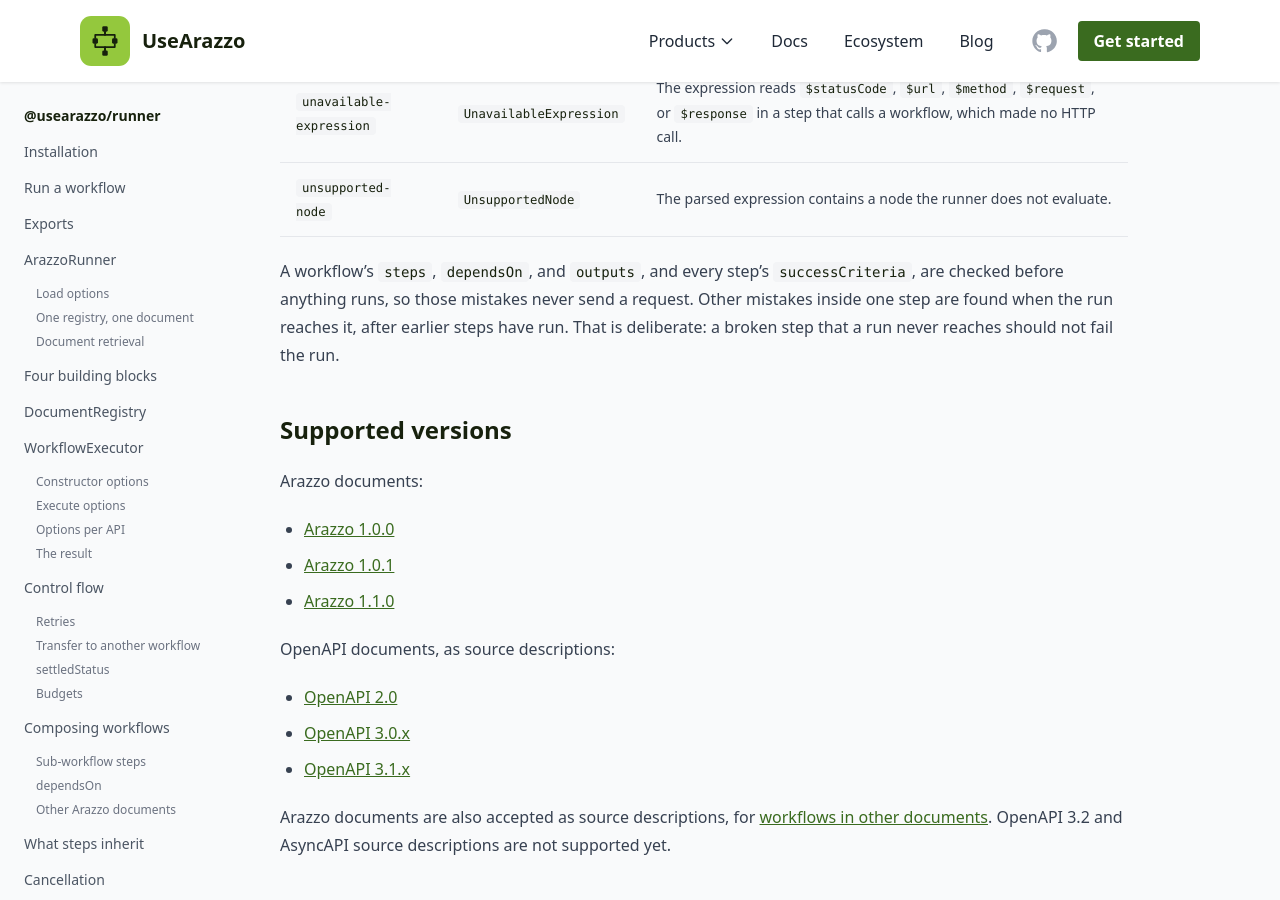
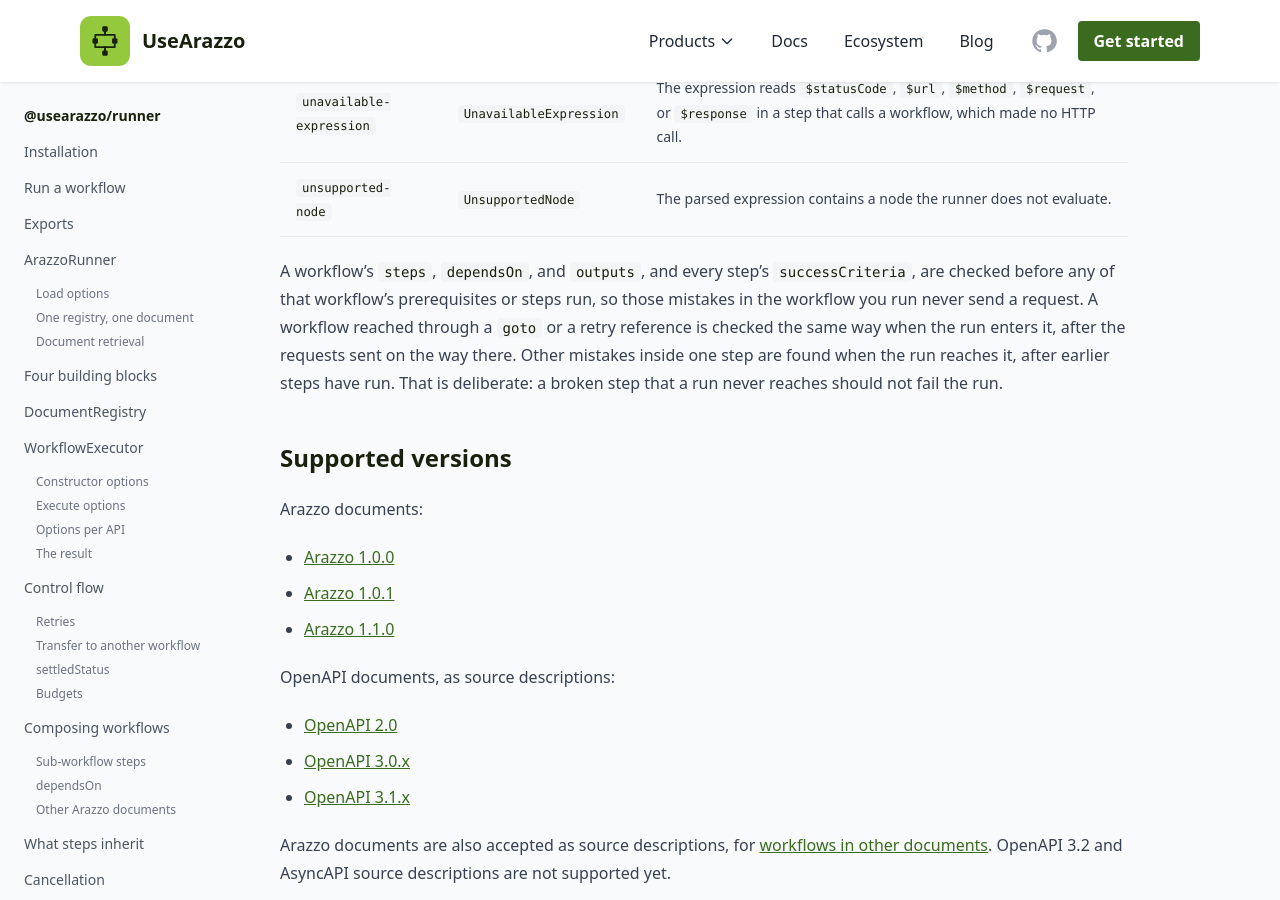
Before and after one commit to usearazzo/website, a Jekyll site: the page built from _reference/runner.md, in a window 1280 px wide and 900 px high, scrolled down 60270 px. Built offline with Jekyll 4.4.1, drawn with Linux system fonts in a browser that asks for light colours; nearby versions of some CDN libraries; some of the changed text lies outside the part shown.

Commit message:
feat(docs): document that a workflow without steps is rejected
The runner now throws malformed-steps for a workflow whose steps is
absent or empty. Say so in the reasons table of the runner reference,
and that a workflow reached through a goto or a retry reference is
checked when the run enters it.

Refs usearazzo/arazzo-toolkit#391

Signed-off-by: Vladimir Gorej <vladimir.gorej@gmail.com>

```diff
--- a/_reference/runner.md
+++ b/_reference/runner.md
@@ -1787,7 +1787,7 @@ try {
 | `missing-operation` | `MissingOperation` | An operation step has neither an `operationId` nor an `operationPath`. |
 | `workflow-step` | `WorkflowStep` | `StepExecutor` was given a step that calls a workflow. `WorkflowExecutor` runs those itself. |
 | `unknown-action-type` | `UnknownActionType` | An action's `type` is not `end`, `goto`, or `retry`. |
-| `malformed-steps`, `malformed-dependsOn` | `MalformedSteps`, `MalformedDependsOn` | A workflow's `steps` or `dependsOn` is present but malformed. |
+| `malformed-steps`, `malformed-dependsOn` | `MalformedSteps`, `MalformedDependsOn` | A workflow's `steps` is absent, empty, or malformed, or its `dependsOn` is present but malformed. A workflow without steps does not run as a no-op. |
 | `workflow-cycle`, `dependsOn-cycle` | `WorkflowCycle`, `DependsOnCycle` | A workflow is entered again while it is still running. |
 | `workflow-depth` | `WorkflowDepth` | Workflows nest deeper than `maxWorkflowDepth`. |
 | `step-budget` | `StepBudget` | The run made more than `maxSteps` step attempts. |
@@ -1857,7 +1857,7 @@ The last five are thrown as `CriterionEvaluationError` and make the criterion un
 | `unavailable-expression` | `UnavailableExpression` | The expression reads `$statusCode`, `$url`, `$method`, `$request`, or `$response` in a step that calls a workflow, which made no HTTP call. |
 | `unsupported-node` | `UnsupportedNode` | The parsed expression contains a node the runner does not evaluate. |
 
-A workflow's `steps`, `dependsOn`, and `outputs`, and every step's `successCriteria`, are checked before anything runs, so those mistakes never send a request. Other mistakes inside one step are found when the run reaches it, after earlier steps have run. That is deliberate: a broken step that a run never reaches should not fail the run.
+A workflow's `steps`, `dependsOn`, and `outputs`, and every step's `successCriteria`, are checked before any of that workflow's prerequisites or steps run, so those mistakes in the workflow you run never send a request. A workflow reached through a `goto` or a retry reference is checked the same way when the run enters it, after the requests sent on the way there. Other mistakes inside one step are found when the run reaches it, after earlier steps have run. That is deliberate: a broken step that a run never reaches should not fail the run.
 
 ## Supported versions {#versions}
 
```
